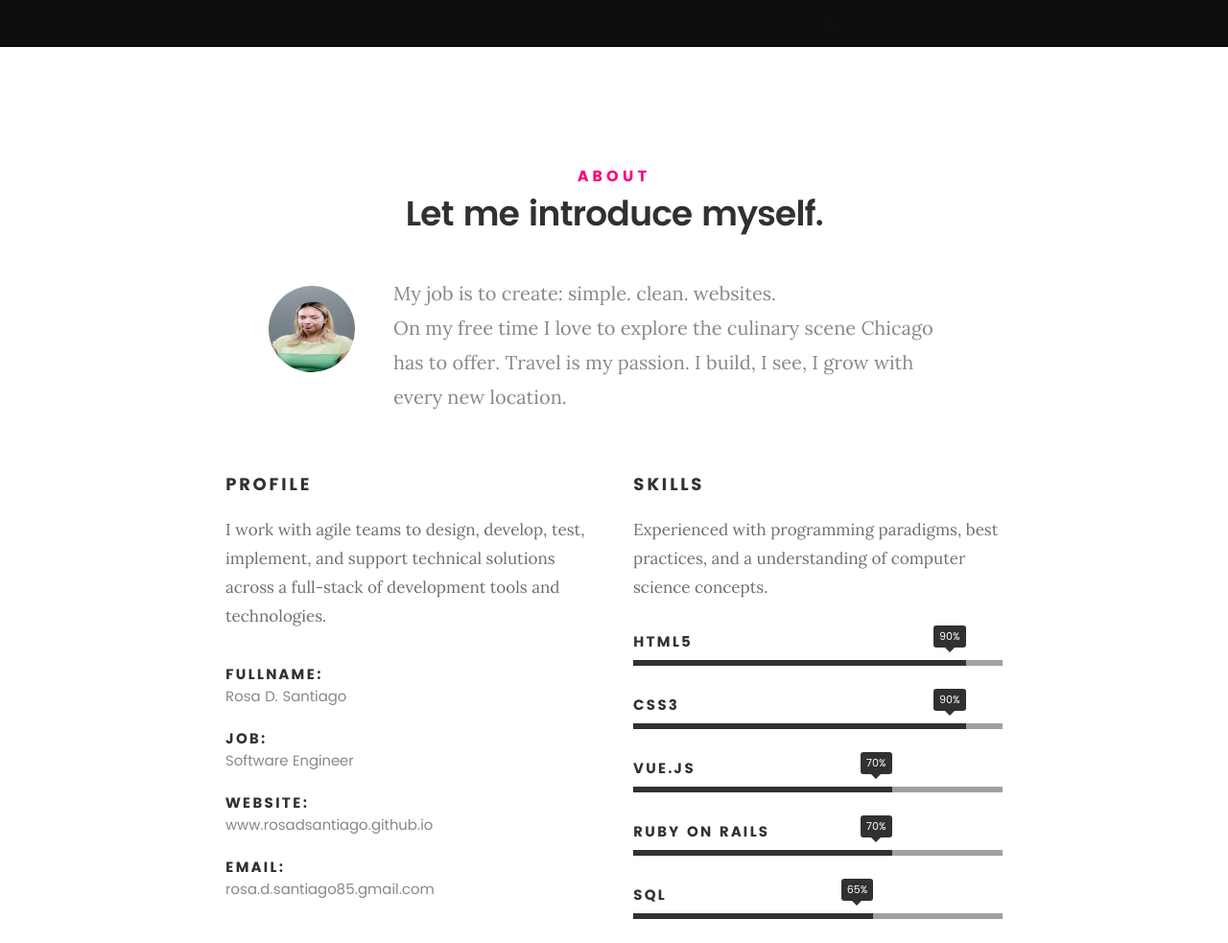
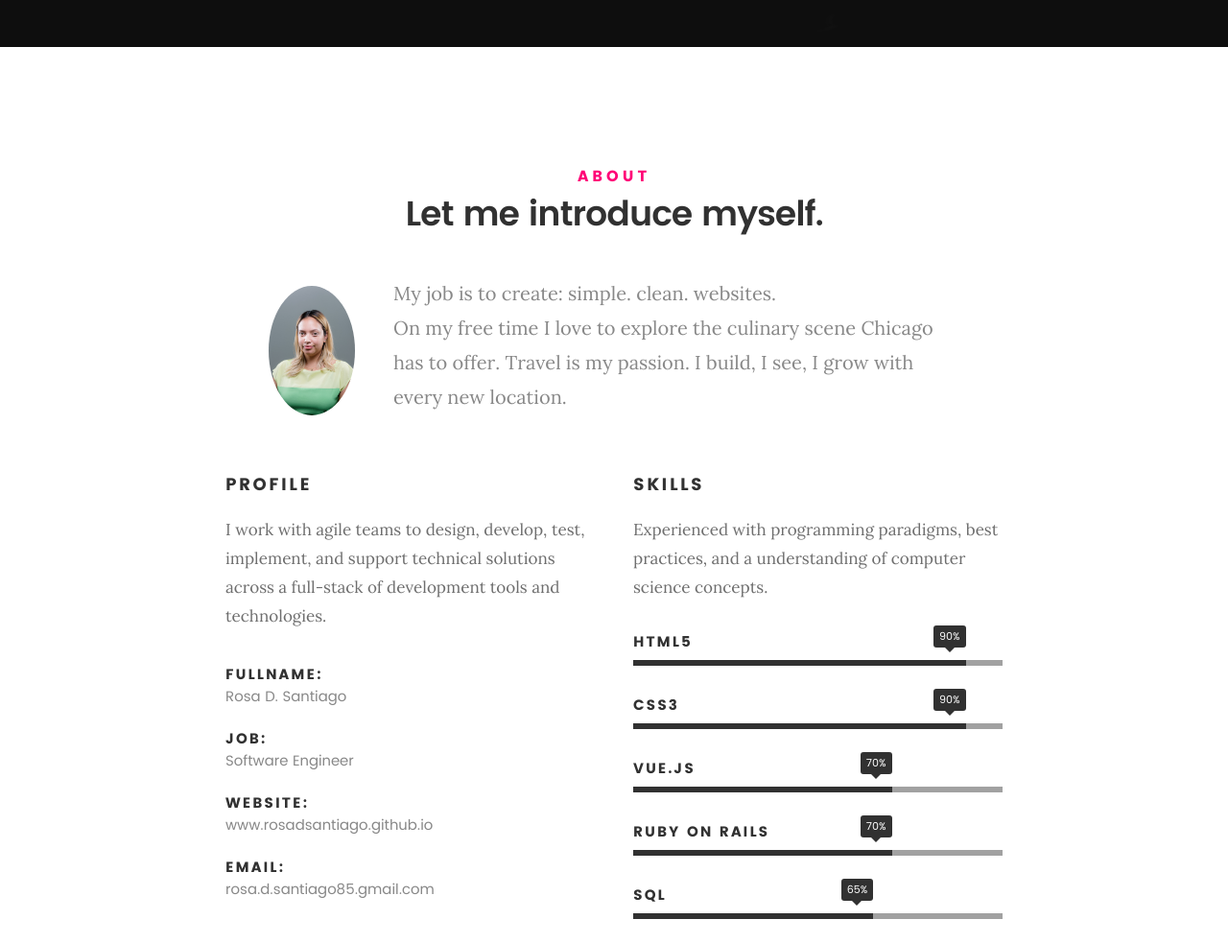
Before and after one commit to rosadsantiago/Portfolio, a plain HTML site: page index.html in a window 1280 px wide. Shown: the part 751-1734 px from the top of the page at 96% size. Drawn offline with Linux system fonts and the light colour scheme; files whose address does not match are found by name.

Commit message:
change photo size

```diff
--- a/css/main.css
+++ b/css/main.css
@@ -1503,7 +1503,7 @@ header .logo a {
 	margin-left: -30px;
 }
 .intro-info img {
-	height: 9rem;
+	/*height: 9rem;*/
 	width: 9rem;
 	border-radius: 50%;
 	margin: .9rem 0 0 0;
```
